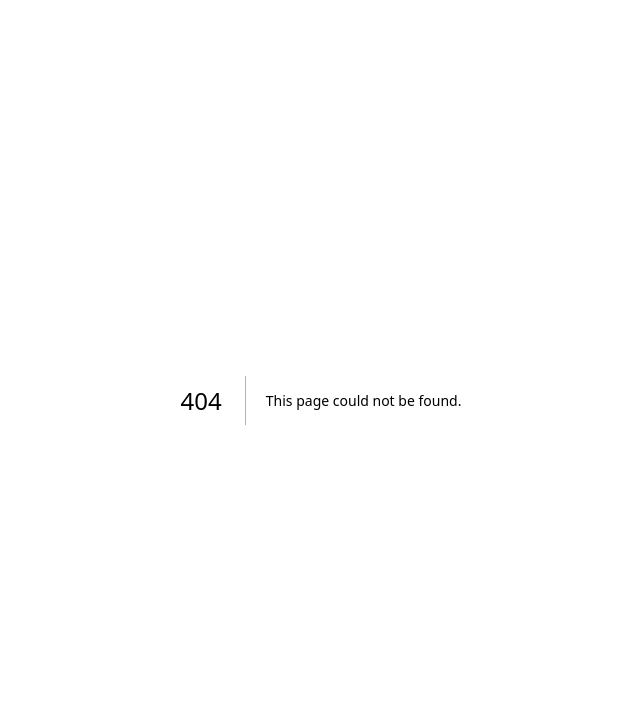
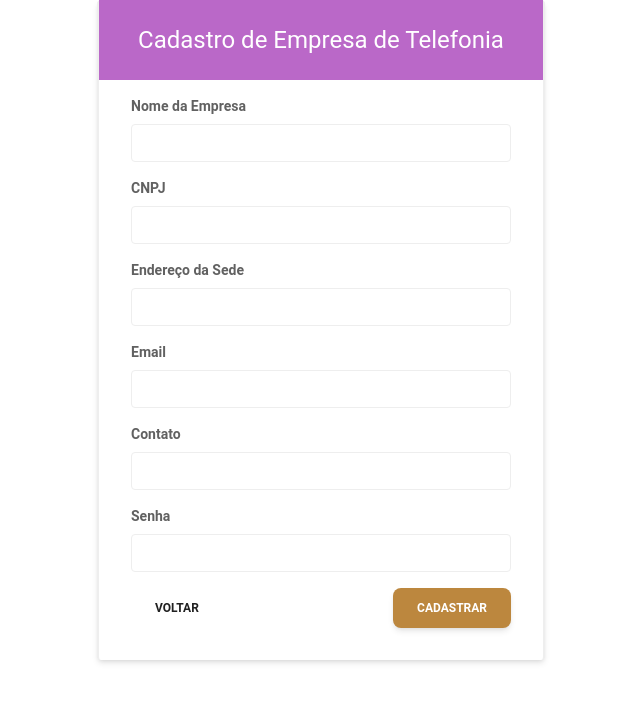
Before and after one commit to caducoder/website-amazonhack, a Next.js app: page /register in a window 1280 px wide. Before the commit this address had no page. Shown: the top 702 px of the page, without its empty margins (319-959 px from the left). Built offline with nearby package versions, Linux system fonts and the light colour scheme.

Commit message:
feat: add company register form

```diff
--- a/package.json
+++ b/package.json
@@ -14,6 +14,7 @@
     "next": "13.5.4",
     "react": "^18",
     "react-dom": "^18",
+    "react-hook-form": "^7.47.0",
     "react-leaflet": "^4.2.1"
   },
   "devDependencies": {
--- /dev/null
+++ b/src/components/CompanyRegisterForm/index.tsx
@@ -0,0 +1,174 @@
+import React from 'react';
+import { useForm, Controller } from 'react-hook-form';
+import { Button, Input } from "@material-tailwind/react";
+import Link from 'next/link';
+
+type FormData = {
+  nome: string,
+  cnpj: string,
+  endereco: string,
+  email: string,
+  contato: string,
+  senha: string
+}
+
+function CompanyRegisterForm() {
+  const { handleSubmit, control, formState: { errors } } = useForm<FormData>();
+
+  const onSubmit = (data: any) => {
+    console.log(data);
+    // Você pode adicionar o código para enviar os dados para o servidor aqui
+  };
+
+  return (
+
+    <form onSubmit={handleSubmit(onSubmit)} className="bg-white shadow-md rounded border-x-2 pb-8">
+      <h2 className="text-2xl text-center mb-4 py-6 bg-purple-300 text-white">
+        Cadastro de Empresa de Telefonia
+      </h2>
+
+      <div className='px-8'>
+
+        <div className="mb-4">
+          <label className="block text-gray-700 text-sm font-bold mb-2" htmlFor="nome">
+            Nome da Empresa
+          </label>
+          {/* <Input variant='outlined' /> */}
+          <Controller
+            name="nome"
+            control={control}
+            defaultValue=""
+            render={({ field }) => (
+              <input
+                {...field}
+                type="text"
+                id="nome"
+                className={`w-full appearance-none border rounded py-2 px-3 text-gray-700 leading-tight focus:outline-none focus:shadow-outline ${errors.nome ? 'border-red-500' : ''}`}
+              />
+            )}
+          />
+          {errors.nome && <p className="text-red-500 text-xs italic">Campo obrigatório</p>}
+        </div>
+
+        <div className="mb-4">
+          <label className="block text-gray-700 text-sm font-bold mb-2" htmlFor="cnpj">
+            CNPJ
+          </label>
+          <Controller
+            name="cnpj"
+            control={control}
+            defaultValue=""
+            render={({ field }) => (
+              <input
+                {...field}
+                type="text"
+                id="cnpj"
+                className={`w-full appearance-none border rounded py-2 px-3 text-gray-700 leading-tight focus:outline-none focus:shadow-outline ${errors.cnpj ? 'border-red-500' : ''}`}
+              />
+            )}
+          />
+          {errors.cnpj && <p className="text-red-500 text-xs italic">Campo obrigatório</p>}
+        </div>
+
+        <div className="mb-4">
+          <label className="block text-gray-700 text-sm font-bold mb-2" htmlFor="endereco">
+            Endereço da Sede
+          </label>
+          <Controller
+            name="endereco"
+            control={control}
+            defaultValue=""
+            render={({ field }) => (
+              <input
+                {...field}
+                type="text"
+                id="endereco"
+                className={`w-full appearance-none border rounded py-2 px-3 text-gray-700 leading-tight focus:outline-none focus:shadow-outline ${errors.endereco ? 'border-red-500' : ''}`}
+              />
+            )}
+          />
+          {errors.endereco && <p className="text-red-500 text-xs italic">Campo obrigatório</p>}
+        </div>
+
+        <div className="mb-4">
+          <label className="block text-gray-700 text-sm font-bold mb-2" htmlFor="email">
+            Email
+          </label>
+          <Controller
+            name="email"
+            control={control}
+            defaultValue=""
+            render={({ field }) => (
+              <input
+                {...field}
+                type="text"
+                id="email"
+                className={`w-full appearance-none border rounded py-2 px-3 text-gray-700 leading-tight focus:outline-none focus:shadow-outline ${errors.email ? 'border-red-500' : ''}`}
+              />
+            )}
+          />
+          {errors.email && <p className="text-red-500 text-xs italic">Campo obrigatório</p>}
+        </div>
+
+        <div className="mb-4">
+          <label className="block text-gray-700 text-sm font-bold mb-2" htmlFor="contato">
+            Contato
+          </label>
+          <Controller
+            name="contato"
+            control={control}
+            defaultValue=""
+            render={({ field }) => (
+              <input
+                {...field}
+                type="text"
+                id="contato"
+                className={`w-full appearance-none border rounded py-2 px-3 text-gray-700 leading-tight focus:outline-none focus:shadow-outline ${errors.contato ? 'border-red-500' : ''}`}
+              />
+            )}
+          />
+          {errors.contato && <p className="text-red-500 text-xs italic">Campo obrigatório</p>}
+        </div>
+
+        <div className="mb-4">
+          <label className="block text-gray-700 text-sm font-bold mb-2" htmlFor="senha">
+            Senha
+          </label>
+          <Controller
+            name="senha"
+            control={control}
+            defaultValue=""
+            render={({ field }) => (
+              <input
+                {...field}
+                type="password"
+                id="senha"
+                className={`w-full appearance-none border rounded py-2 px-3 text-gray-700 leading-tight focus:outline-none focus:shadow-outline ${errors.senha ? 'border-red-500' : ''}`}
+              />
+            )}
+          />
+          {errors.senha && <p className="text-red-500 text-xs italic">Campo obrigatório</p>}
+        </div>
+
+        <div className="flex items-center justify-between">
+          <Link href='/'>
+            <Button
+              variant='text'
+            >
+              Voltar
+            </Button>
+          </Link>
+          <Button
+            type="submit"
+            className="bg-goldenrod"
+          >
+            Cadastrar
+          </Button>
+        </div>
+      </div>
+    </form>
+
+  );
+}
+
+export default CompanyRegisterForm;
--- /dev/null
+++ b/src/pages/register.tsx
@@ -0,0 +1,15 @@
+import CompanyRegisterForm from '@/components/CompanyRegisterForm'
+import { Button } from '@material-tailwind/react'
+import Link from 'next/link'
+import React from 'react'
+
+const Register = () => {
+  return (
+    <section className="max-w-md mx-auto">
+      <CompanyRegisterForm />
+
+    </section>
+  )
+}
+
+export default Register
--- a/tailwind.config.ts
+++ b/tailwind.config.ts
@@ -7,7 +7,13 @@ module.exports = withMT({
     './src/app/**/*.{js,ts,jsx,tsx,mdx}',
   ],
   theme: {
-    extend: {},
+    colors: {
+      'goldenrod': '#BC873E',
+      'lightbrown': '#C6AE80',
+      'silver': '#C4C5C0',
+      'darkgrey': '#595a55',
+      'darkbrown': '#110809'
+    }
   },
   plugins: [],
 })
```
Also changed, not shown: 1 other file (tests, documents, lock files or other folders).
